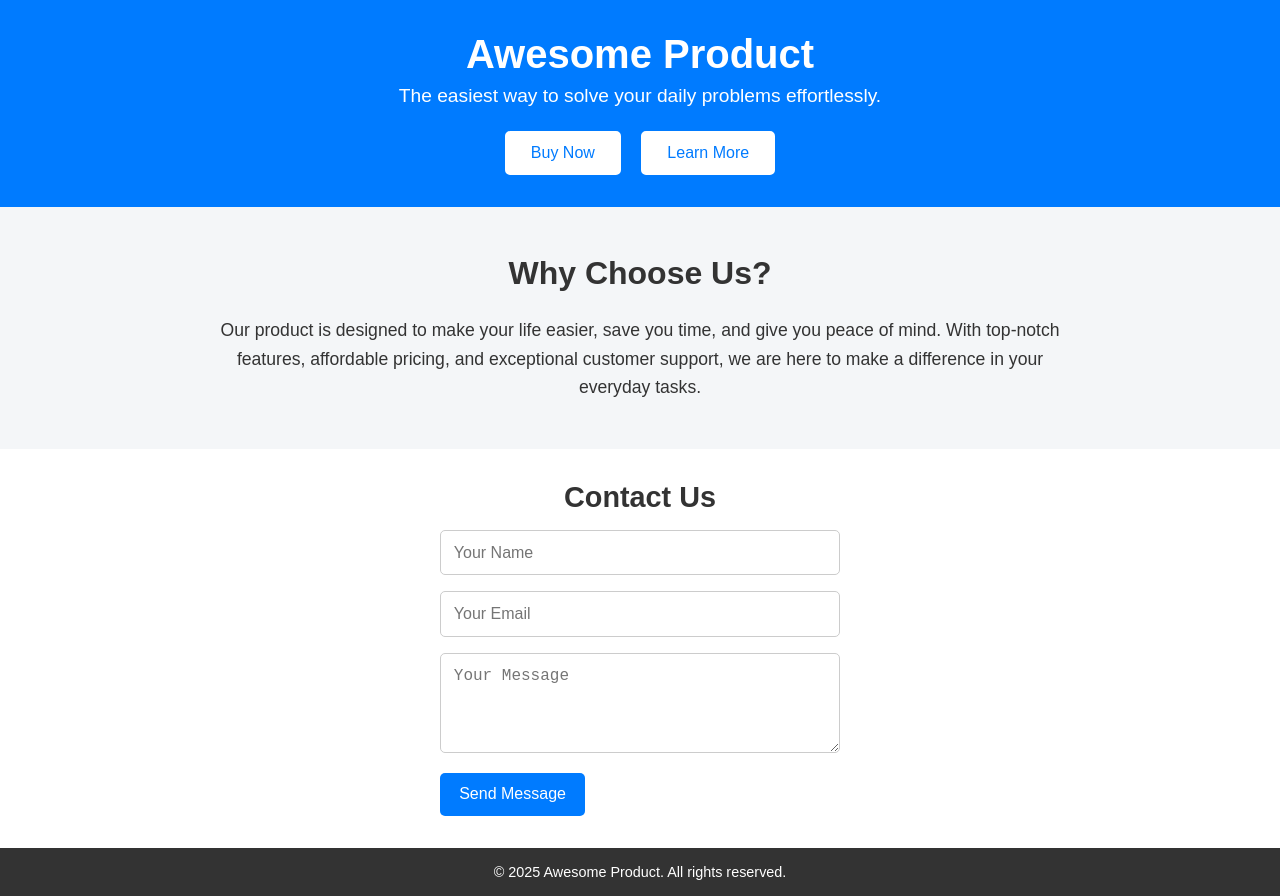
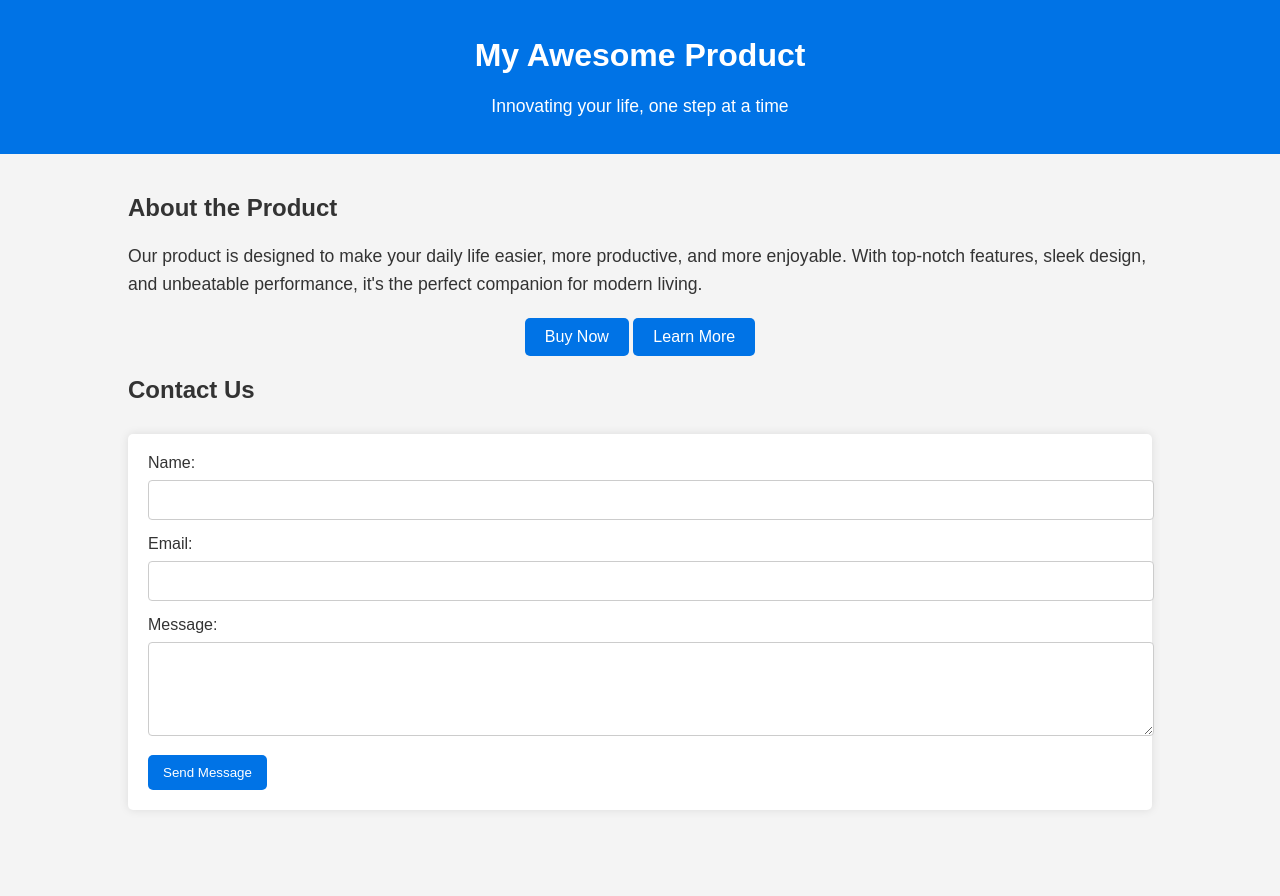
Before and after one commit to HasiniBaireddy24/product-landing-page, a plain HTML site: page index.html in a window 1280 px wide. After the commit the page ends 830 px from the top, so only its background shows below. Drawn offline with Linux system fonts and the light colour scheme.

Commit message:
Upgrade landing page design to modern layout

```diff
--- a/index.html
+++ b/index.html
@@ -3,131 +3,128 @@
 <head>
     <meta charset="UTF-8">
     <meta name="viewport" content="width=device-width, initial-scale=1.0">
-    <title>Awesome Product - Landing Page</title>
+    <title>Product Landing Page</title>
     <style>
-        * { margin: 0; padding: 0; box-sizing: border-box; }
-        body { font-family: Arial, sans-serif; background-color: #f4f6f8; color: #333; }
-
+        body {
+            font-family: Arial, sans-serif;
+            margin: 0;
+            padding: 0;
+            background-color: #f4f4f4;
+            color: #333;
+        }
         header {
-            background-color: #007bff;
+            background: #0073e6;
             color: white;
-            text-align: center;
-            padding: 2rem 1rem;
-        }
-        header h1 { font-size: 2.5rem; margin-bottom: 0.5rem; }
-        header p { font-size: 1.2rem; }
-
-        .cta-buttons {
-            margin-top: 1.5rem;
-        }
-        .cta-buttons button {
-            background-color: white;
-            color: #007bff;
-            border: 2px solid white;
-            padding: 0.7rem 1.5rem;
-            margin: 0 0.5rem;
-            font-size: 1rem;
-            border-radius: 5px;
-            cursor: pointer;
-            transition: all 0.3s ease;
-        }
-        .cta-buttons button:hover {
-            background-color: #0056b3;
-            color: white;
-            border-color: #0056b3;
-        }
-
-        .features {
-            padding: 3rem 1rem;
-            max-width: 900px;
-            margin: auto;
+            padding: 1rem 0;
             text-align: center;
         }
-        .features h2 {
-            font-size: 2rem;
-            margin-bottom: 1.5rem;
+        .container {
+            width: 80%;
+            margin: auto;
+            padding: 20px;
         }
-        .features p {
+        h1 {
+            margin-bottom: 10px;
+        }
+        p {
             font-size: 1.1rem;
             line-height: 1.6;
         }
-
-        .contact {
-            background-color: white;
-            padding: 2rem 1rem;
+        .cta {
+            margin: 20px 0;
             text-align: center;
         }
-        .contact h2 {
-            font-size: 1.8rem;
-            margin-bottom: 1rem;
+        .cta button {
+            background: #0073e6;
+            color: white;
+            padding: 10px 20px;
+            border: none;
+            font-size: 1rem;
+            cursor: pointer;
+            border-radius: 5px;
         }
-        .contact form {
-            max-width: 400px;
-            margin: auto;
-            text-align: left;
+        .cta button:hover {
+            background: #005bb5;
         }
-        .contact input,
-        .contact textarea {
+        form {
+            background: white;
+            padding: 20px;
+            border-radius: 5px;
+            margin-top: 30px;
+            box-shadow: 0px 0px 10px rgba(0,0,0,0.1);
+        }
+        input, textarea {
             width: 100%;
-            padding: 0.8rem;
-            margin-bottom: 1rem;
+            padding: 10px;
+            margin-top: 8px;
+            margin-bottom: 15px;
             border: 1px solid #ccc;
-            border-radius: 5px;
+            border-radius: 4px;
             font-size: 1rem;
         }
-        .contact button {
-            background-color: #007bff;
+        button[type="submit"] {
+            background: #0073e6;
             color: white;
+            padding: 10px 15px;
             border: none;
-            padding: 0.8rem 1.2rem;
-            font-size: 1rem;
+            cursor: pointer;
             border-radius: 5px;
-            cursor: pointer;
         }
-        .contact button:hover {
-            background-color: #0056b3;
+        button[type="submit"]:hover {
+            background: #005bb5;
         }
-
-        footer {
-            background-color: #333;
-            color: white;
-            text-align: center;
-            padding: 1rem;
-            font-size: 0.9rem;
+        .message {
+            margin-top: 20px;
+            padding: 10px;
+            background: #d4edda;
+            color: #155724;
+            border: 1px solid #c3e6cb;
+            border-radius: 4px;
+            display: none;
         }
     </style>
 </head>
 <body>
     <header>
-        <h1>Awesome Product</h1>
-        <p>The easiest way to solve your daily problems effortlessly.</p>
-        <div class="cta-buttons">
+        <h1>My Awesome Product</h1>
+        <p>Innovating your life, one step at a time</p>
+    </header>
+
+    <div class="container">
+        <h2>About the Product</h2>
+        <p>Our product is designed to make your daily life easier, more productive, and more enjoyable. With top-notch features, sleek design, and unbeatable performance, it's the perfect companion for modern living.</p>
+
+        <div class="cta">
             <button>Buy Now</button>
             <button>Learn More</button>
         </div>
-    </header>
 
-    <section class="features">
-        <h2>Why Choose Us?</h2>
-        <p>
-            Our product is designed to make your life easier, save you time, and give you peace of mind.
-            With top-notch features, affordable pricing, and exceptional customer support, we are here to
-            make a difference in your everyday tasks.
-        </p>
-    </section>
+        <h2>Contact Us</h2>
+        <form id="contactForm">
+            <label for="name">Name:</label>
+            <input type="text" id="name" name="name" required>
 
-    <section class="contact">
-        <h2>Contact Us</h2>
-        <form>
-            <input type="text" name="name" placeholder="Your Name" required>
-            <input type="email" name="email" placeholder="Your Email" required>
-            <textarea name="message" placeholder="Your Message" rows="4" required></textarea>
+            <label for="email">Email:</label>
+            <input type="email" id="email" name="email" required>
+
+            <label for="message">Message:</label>
+            <textarea id="message" name="message" rows="4" required></textarea>
+
             <button type="submit">Send Message</button>
         </form>
-    </section>
 
-    <footer>
-        &copy; 2025 Awesome Product. All rights reserved.
-    </footer>
+        <div id="formMessage" class="message">✅ Thank you for contacting us! We'll get back to you soon.</div>
+    </div>
+
+    <script>
+        const form = document.getElementById('contactForm');
+        const messageBox = document.getElementById('formMessage');
+
+        form.addEventListener('submit', function(event) {
+            event.preventDefault(); // prevent real submission
+            messageBox.style.display = 'block';
+            form.reset();
+        });
+    </script>
 </body>
 </html>
```
